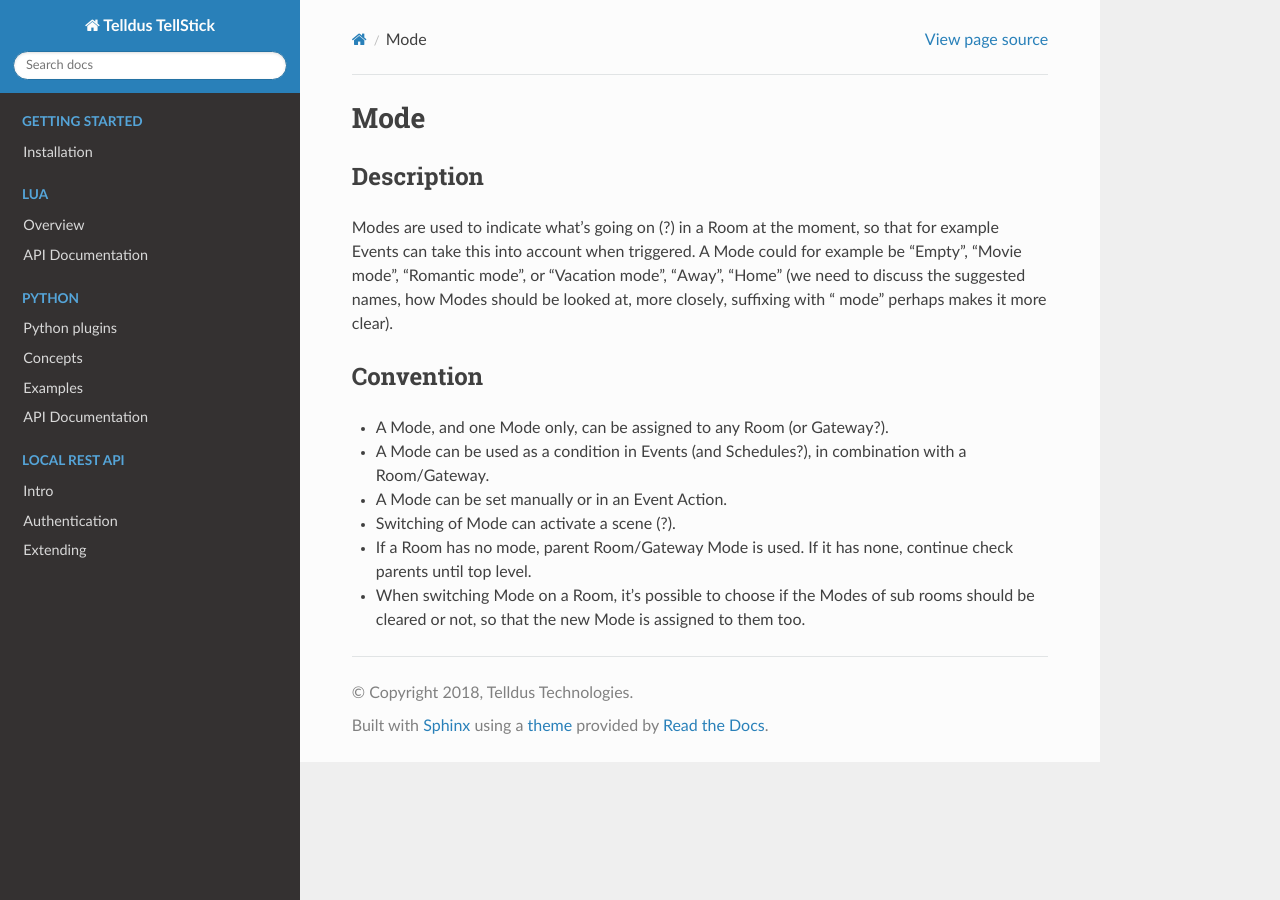
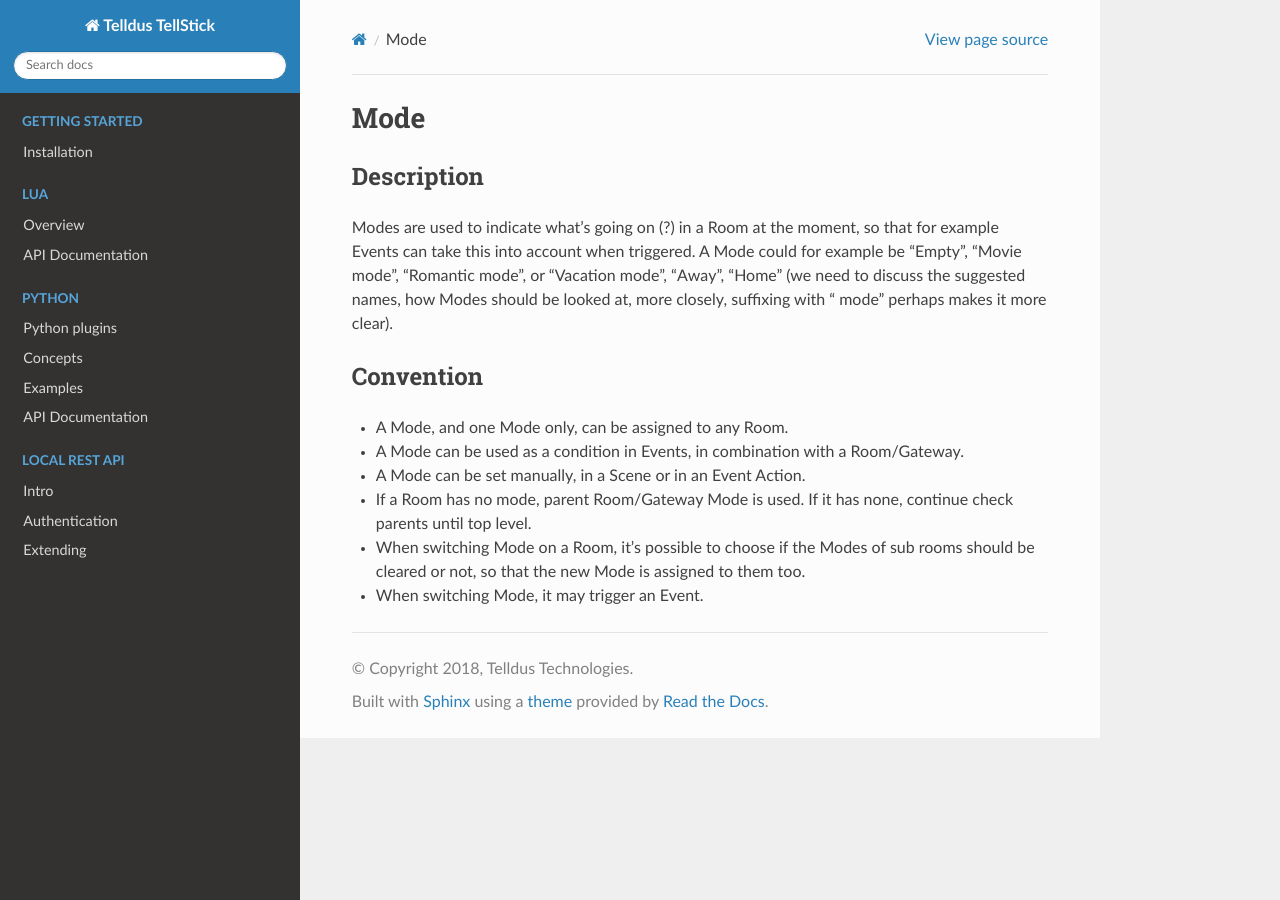
Before and after one commit to telldus/tellstick-server, a Sphinx documentation site: the page built from docs/concepts/mode.rst, in a window 1280 px wide. Built offline with Sphinx 7.4.7 and the Read the Docs theme 2.0.0, drawn with Linux system fonts in a browser that asks for light colours; the version number could not be read and is left out.

Commit message:
Update mode.rst

```diff
--- a/docs/concepts/mode.rst
+++ b/docs/concepts/mode.rst
@@ -9,9 +9,9 @@ Modes are used to indicate what's going on (?) in a Room at the moment, so that
 Convention
 **********
 
-* A Mode, and one Mode only, can be assigned to any Room (or Gateway?).
-* A Mode can be used as a condition in Events (and Schedules?), in combination with a Room/Gateway.
-* A Mode can be set manually or in an Event Action.
-* Switching of Mode can activate a scene (?).
+* A Mode, and one Mode only, can be assigned to any Room.
+* A Mode can be used as a condition in Events, in combination with a Room/Gateway.
+* A Mode can be set manually, in a Scene or in an Event Action.
 * If a Room has no mode, parent Room/Gateway Mode is used. If it has none, continue check parents until top level.
 * When switching Mode on a Room, it's possible to choose if the Modes of sub rooms should be cleared or not, so that the new Mode is assigned to them too.
+* When switching Mode, it may trigger an Event.
```
